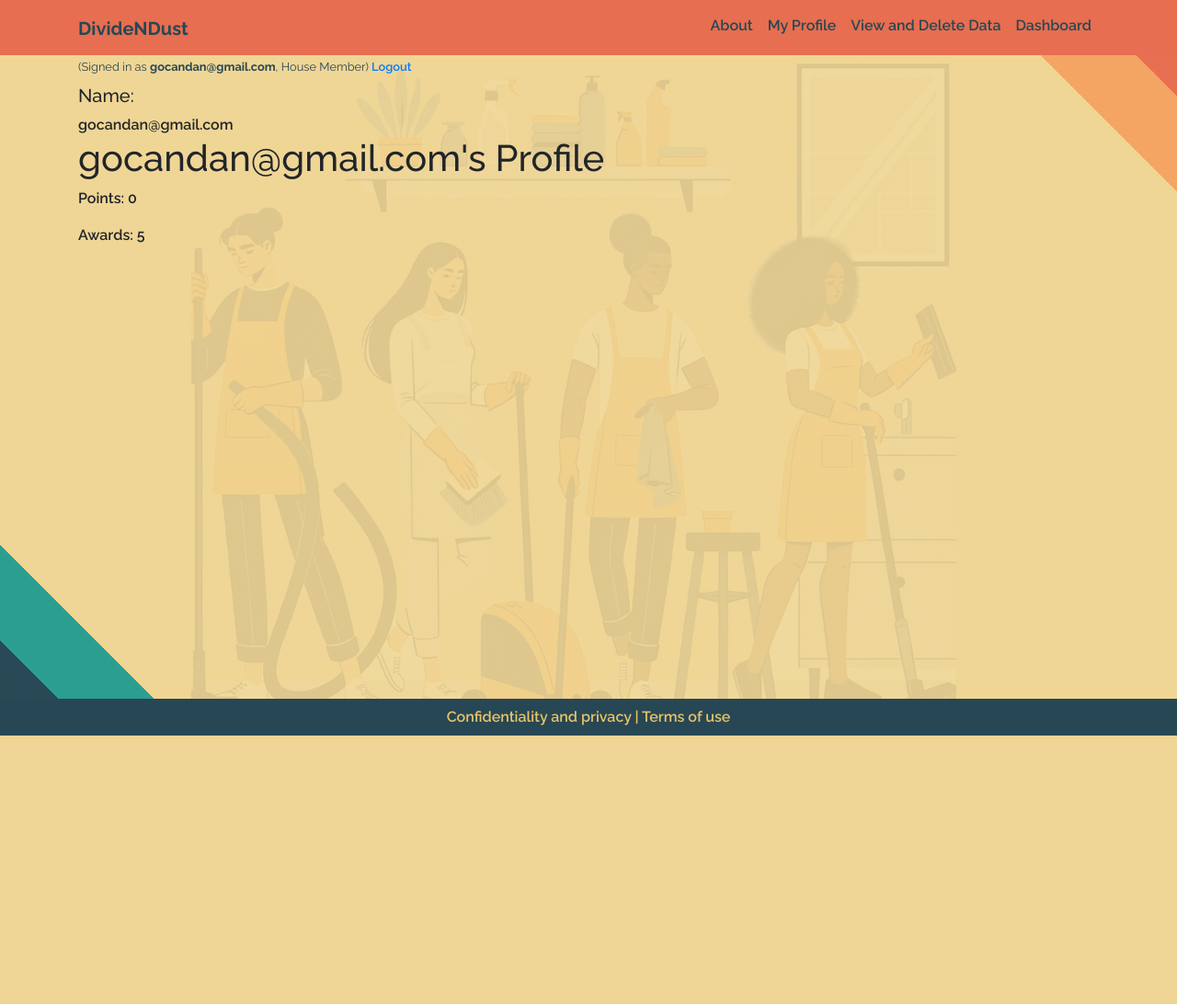
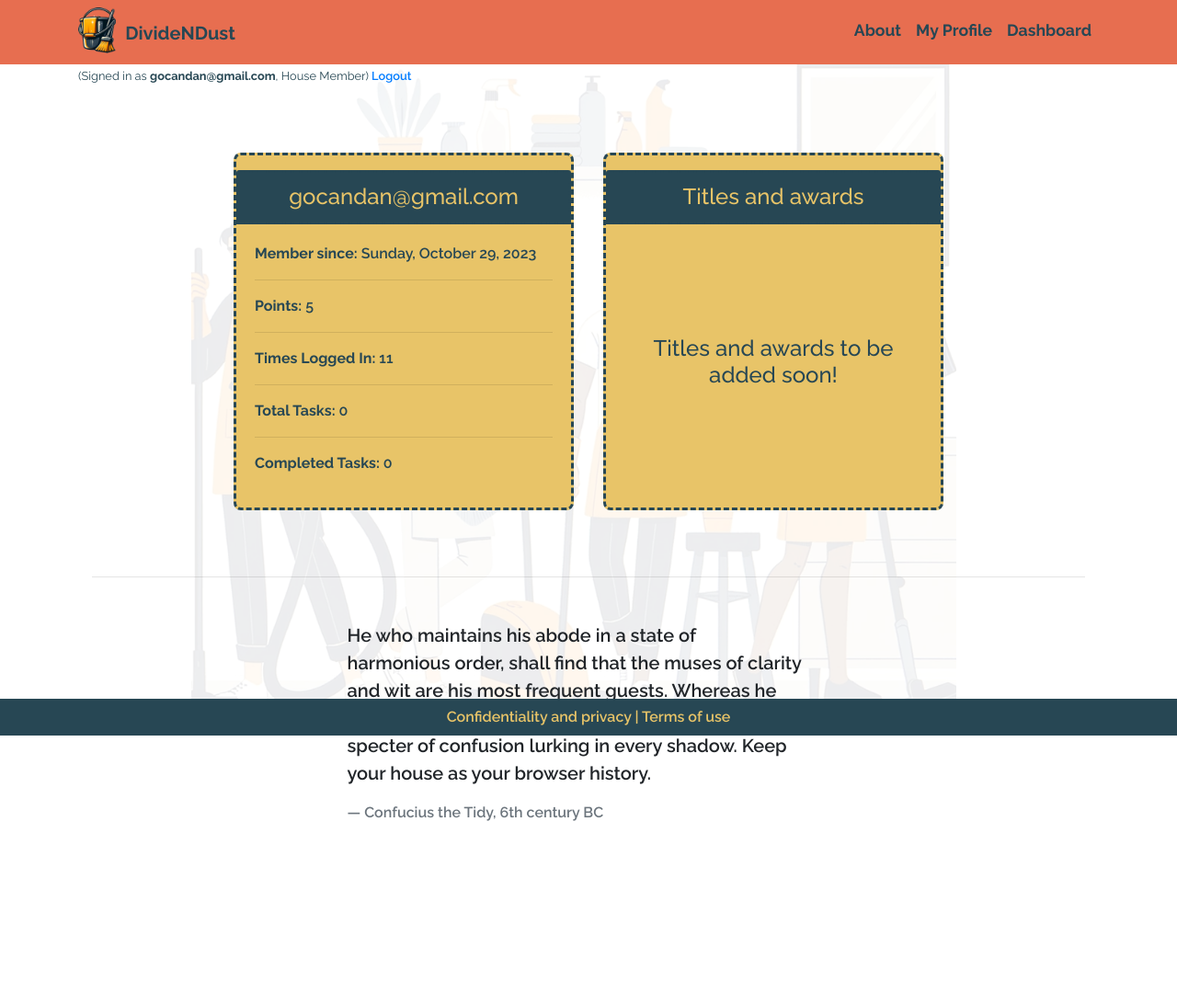
Before and after one commit to DanMGocan/cleandivide, a Flask app: page /profile/gocandan@gmail.com in a window 1280 px wide. Shown: the whole page at 92% size. Before the commit the page ends 800 px from the top, so only its background shows below. Run offline with Flask 3, Linux system fonts and the light colour scheme; a user stored in the database is signed in; data comes from the database, SQL or seed files in the repository; both versions use the stored data as it was after the commit; data that the repository does not hold is empty; some libraries are stand-ins or nearby versions.

Commit message:
Profile page done

```diff
--- a/static/css/main.css
+++ b/static/css/main.css
@@ -1,6 +1,8 @@
 * {
   font-family: 'Raleway', sans-serif;
   font-weight: 600;
+  box-sizing: border-box;
+
 }
 
 /* body::before {
@@ -52,6 +54,15 @@ body::after {
   background-repeat: no-repeat;
   opacity: 0.08;
   z-index: -1;
+}
+
+.flash-container {
+  position: fixed;
+  top: 10%;
+  left: 50%;
+  transform: translateX(-50%);
+  z-index: 1000;
+
 }
 
 .howitworks {
@@ -141,18 +152,28 @@ body::after {
 /* Font styles */
 .navbar-brand {
   font-weight: bold;
+  font-size: 1.25rem; /* Adjust the size as needed */
   color: var(--charcoal) !important;
 }
 
 .nav-link {
+  font-size: 1.1rem; /* Adjust the size as needed */
+  font-weight: bold;
   color: var(--charcoal) !important;
-  transition: color 0.3s ease-in-out, transform 0.3s ease-in-out;
+  border-top: 3px solid transparent;
+  border-bottom: 3px solid transparent;
+  transition: color 0.3s ease-in-out, transform 0.3s ease-in-out, border-color 0.3s ease-in-out;
 }
 
 .nav-link:hover {
-  color: var(--persian-green) !important;
-  transform: scale(1.2);
+  border-bottom: 3px solid var(--charcoal);
 }
+
+.navbar-logo {
+  height: 50px; /* Adjust the size as needed */
+  margin-right: 10px;
+}
+
 
 #signedAs {
   color: var(--charcoal)
--- a/static/css/profile.css
+++ b/static/css/profile.css
@@ -0,0 +1,27 @@
+.task-card {
+    color: var(--charcoal);
+    background-color: var(--saffron);
+    border-radius: 8px;
+    border: 3px dashed var(--charcoal);
+    transition: background-color 0.3s ease, color 0.3s ease, border 0.3s ease;
+}
+
+.task-card:hover {
+    background-color: var(--charcoal);
+    color: var(--saffron);
+}
+
+.task-card:hover .profile-card-header {
+    border-bottom: 1px solid var(--saffron);
+}
+
+.task-card:hover .complete-button {
+    background-color: var(--saffron);
+    color: var(--charcoal);
+}
+
+.profile-card-header {
+    border: 3px dashed var(--charcoal);
+    background-color: var(--charcoal);
+    color: var(--saffron);
+}
--- a/static/js/main.js
+++ b/static/js/main.js
@@ -73,13 +73,9 @@ handleScroll();
 document.addEventListener('DOMContentLoaded', (event) => {
     const flashMessages = document.querySelectorAll('.flash-message');
     flashMessages.forEach(flashMessage => {
-        // Initiate a fade out by transitioning the opacity to 0
-        flashMessage.style.transition = 'opacity 2.5s ease-in-out';
-        flashMessage.style.opacity = '0';
-
-        // Once the transition is complete, remove the element from the DOM
-        flashMessage.addEventListener('transitionend', () => {
+        // Set a timeout to remove the flash message after 3 seconds
+        setTimeout(() => {
             flashMessage.remove();
-        });
+        }, 2000);  // 3000 milliseconds = 3 seconds
     });
 });
--- a/templates/admin.html
+++ b/templates/admin.html
@@ -1,6 +1,8 @@
 {% extends "base.html" %}
 
 {% block content %}
+{% block title %}CleanDivide | Admin{% endblock %}
+
 
 <div class="container mt-5">
     <h1 class="mb-4"><strong>Total Completion Rates</strong></h1>
--- a/templates/base.html
+++ b/templates/base.html
@@ -19,7 +19,9 @@
     <!-- Fonts -->
     <link rel="preconnect" href="https://fonts.googleapis.com">
     <link rel="preconnect" href="https://fonts.gstatic.com" crossorigin>
-    <link href="https://fonts.googleapis.com/css2?family=Montserrat:wght@400;600;700&family=Quicksand:wght@500;600&family=Raleway:wght@400;500;600;700&display=swap" rel="stylesheet">
+    <link
+        href="https://fonts.googleapis.com/css2?family=Montserrat:wght@400;600;700&family=Quicksand:wght@500;600&family=Raleway:wght@400;500;600;700&display=swap"
+        rel="stylesheet">
 
     <link rel="stylesheet" href="https://cdnjs.cloudflare.com/ajax/libs/font-awesome/6.4.2/css/all.min.css">
 
@@ -29,8 +31,12 @@
 
 <body class="">
 
-    <nav class="navbar navbar-expand-md navbar-dark bg-primary fixed-top">
+    <nav class="navbar navbar-expand-md fixed-top py-2">
         <div class="container">
+            <!-- Logo Image -->
+            <a href="{{ url_for('main') }}">
+                <img src="../static/media/img/bucket_logo.png" alt="Logo" class="navbar-logo">
+            </a>
             <div class="d-flex flex-column">
                 <a class="navbar-brand font-weight-bold mb-0 pb-0" href="{{ url_for('main') }}">DivideNDust</a>
             </div>
@@ -39,7 +45,7 @@
                 <span class="navbar-toggler-icon"></span>
             </button>
             <div class="collapse navbar-collapse" id="navbarNav">
-                <ul class="navbar-nav ml-auto">
+                <ul class="navbar-nav ml-auto my-auto">
                     <!-- Added ml-auto to right-align the items -->
                     <li class="nav-item">
                         <a class="nav-link text-white" href="{{ url_for('about')}}">About</a>
@@ -48,14 +54,12 @@
                     <!-- Conditional to show login or logout, depending if the user is logged in -->
                     {% if current_user.is_authenticated %}
                     <li class="nav-item">
-                    <a class="nav-link text-white" href="{{ url_for('profile_bp.user_profile', user_id=user_id) }}">My Profile</a>
-                </li>
-                <li class="nav-item">
-                    <a class="nav-link text-white" href="/viewdata">View and Delete Data</a>
+                        <a class="nav-link text-white"
+                            href="{{ url_for('profile_bp.user_profile', user_id=user_id) }}">My Profile</a>
                     </li>
                     {% if is_table_owner %}
                     <li class="nav-item">
-                        <a class="nav-link text-white" href="{{ url_for("additems_bp.add_items")}}">Add items</a>
+                        <a class="nav-link text-white" href="/viewdata">View and Delete Data</a>
                     </li>
                     {% endif %}
                     <li class="nav-item">
@@ -72,11 +76,12 @@
             </div>
         </div>
     </nav>
-    <div style="height: 60px"> </div>
+    <div style="height: 70px"> </div>
 
     <div class="container py-0 my-0" id="signedAs">
         {% if current_user.is_authenticated %}
-        <small class="">(Signed in as <strong>{{ user_id }}</strong>, {{ table_owner_title }}) <a href="/logout">Logout</a></small>
+        <small class="">(Signed in as <strong>{{ user_id }}</strong>, {{ table_owner_title }}) <a
+                href="/logout">Logout</a></small>
         {% else %}
         <small class="">(You are not logged in)</small>
         {% endif %}
@@ -84,8 +89,8 @@
 
 
     <!-- Container for flash message -->
-    <div class="container mt-2 flash-container">
-        <div class="row">
+    <div class="container flash-container col-12 col-lg-6">
+        <div class="row mx-auto">
             {% with messages = get_flashed_messages(with_categories=true) %}
             {% if messages %}
             {% for category, message in messages %}
--- a/templates/index.html
+++ b/templates/index.html
@@ -1,6 +1,8 @@
 {% extends 'base.html' %}
+{% block title %}CleanDivide | Where chores meet red tape{% endblock %}
 
 {% block content %}
+
 {%block custom_css %}
 <link rel="stylesheet" href="{{ url_for('static', filename= 'css/index.css') }}">
 
--- a/templates/profile.html
+++ b/templates/profile.html
@@ -5,11 +5,50 @@
 {% endblock %}
 
 {% block content %}
+<div class="container mt-5">
+    <div class="row d-flex justify-content-center flex-wrap">
+        <div class="card task-card my-4 mx-3 col-4 px-0 pt-3">
+            <!-- Set max-width to make card narrower -->
+            <div class="card-header profile-card-header text-center mx-0 px-0">
+                <h4 class="card-title my-auto ">{{ user['username'] }}</h4>
+            </div>
+            <div class="card-body">
+                <p class="card-text">
+                    <strong>Member since:</strong> {{ (user['first_login']) }}
+                    <hr>
+                    <strong>Points:</strong> {{ user['points'] }}
+                    <hr>
+                    <strong>Times Logged In:</strong> {{ user['times_logged'] }}
+                    <hr>
+                    <strong>Total Tasks:</strong> {{ total_tasks }}
+                    <hr>
+                    <strong>Completed Tasks:</strong> {{ completed_tasks }}
+                </p>
+            </div>
+        </div>
 
-<h5>Name: </h5> {{ user_id }}
-<h1>{{ user.username }}'s Profile</h1>
-<p>Points: {{ user.points }}</p>
-<p>Awards: {{ user.awards }}</p>
+        <div class="card task-card my-4 mx-3 col-4 px-0 pt-3">
+            <div class="card-header profile-card-header text-center mx-0 px-0">
+                <h4 class="card-title my-auto ">Titles and awards</h4>
+            </div>
+            <div class="card-body my-auto d-flex justify-content-center align-items-center">
+                <p class="card-text">
+                    <h4 class="text-center">Titles and awards to be added soon!</h4>
+                </p>
+            </div>
+        </div>
+    </div>
+    <hr class="my-5">
+
+    <div class="row col-12 d-flex justify-content-center align-items-center mt-5 profile-quote">
+        <blockquote cite="Human Person" class=" blockquote col-md-6">
+            <p>He who maintains his abode in a state of harmonious order, shall find that the muses of clarity
+                and wit are his most frequent guests. Whereas he who dwells amidst chaos, shall find naught
+                but the specter of confusion lurking in every shadow. Keep your house as your browser history.</p>
+            <footer class="blockquote-footer">Confucius the Tidy, 6th century BC</footer>
+        </blockquote>
+    </div>
+</div>
 
 
 {% endblock%}
--- a/views/additems.py
+++ b/views/additems.py
@@ -125,7 +125,7 @@ def add_flatmate():
         conn = get_db_connection()
         try:
             # Check if flatmate already exists
-            existing_flatmate = conn.execute('SELECT email FROM flatmates WHERE email = ?', (flatmate_email,)).fetchone()
+            existing_flatmate = conn.execute('SELECT email FROM flatmates WHERE email = ? AND user_id = ?', (flatmate_email, user_id)).fetchone()
             if existing_flatmate:
                 flash('Flatmate already exists and cloning is but a distant dream!', 'danger')
                 return redirect(url_for('main'))  # Redirect to user's dashboard
--- a/views/dashboard.py
+++ b/views/dashboard.py
@@ -48,7 +48,13 @@ def dashboard():
     row = cursor.fetchone()
     times_logged = row['times_logged']
 
-
+    # Check if daily bonus collected #
+    cursor.execute(
+        "SELECT * FROM daily_bonus WHERE user_id = ? AND date = ?",
+        (user_id, datetime.now().date().isoformat())
+    )
+    already_clicked = cursor.fetchone()
+    print(already_clicked)
 
     # Ensure rows are returned as dictionaries, not tuples
     cursor.row_factory = sqlite3.Row
@@ -67,12 +73,12 @@ def dashboard():
             flatmates_tasks_today=[],
             own_tasks_tomorrow=[],
             today_date=today_date,
-            times_logged=times_logged
+            times_logged=times_logged,
+            already_clicked=already_clicked
             )
 
     if task_table_created == False and table_owner_status == True:
         return redirect(url_for("additems_bp.add_items"))
-
 
     table_owner = table_owner_row['table_owner']
 
@@ -111,7 +117,8 @@ def dashboard():
         flatmates_tasks_today=flatmates_tasks_today,
         own_tasks_tomorrow=own_tasks_tomorrow,
         power_costs=power_costs,
-        today_date = today_date
+        today_date = today_date,
+        already_clicked=already_clicked
     )
 
 @dashboard_bp.route("/dashboard_monthly", methods=["GET", "POST"])
--- a/views/profile.py
+++ b/views/profile.py
@@ -4,13 +4,13 @@ from flask_login import login_required
 from models import get_db_connection
 from context_processors import get_table_owner_status
 from flask_mail import Mail
+from datetime import datetime
 
 profile_bp = Blueprint('profile_bp', __name__)
-
+#TODO: Add tasks completed, tasks assigned,
 @profile_bp.route('/profile/<user_id>')
 @login_required
 def user_profile(user_id):
-    #user_id = session["user_id"]
     conn = get_db_connection()
     cursor = conn.cursor()
 
@@ -18,20 +18,48 @@ def user_profile(user_id):
     user_data = cursor.fetchone()
 
     if user_data is None:
+        conn.close()
         abort(404)  # User not found
     else:
-        # Here, user_data will be a tuple containing the user's information.
-        # You might want to convert it to a dictionary for easier access in the template.
+        # Convert the first_login string to a datetime object
+        first_login_datetime = datetime.strptime(user_data['first_login'], '%Y-%m-%d %H:%M:%S.%f')
+
+         # Now format the datetime object to a string
+        formatted_first_login = first_login_datetime.strftime('%A, %B %d, %Y')
 
         user_dict = {
             'id': user_data[0],
             'username': user_data[1],
-            'table_ower': user_data[5],
-            'points': user_data[6],
-            'awards': user_data[7]
+            'table_owner': user_data[5],
+            'points': user_data[7],
+            'awards': user_data[8],
+            'first_login': formatted_first_login,
+            'times_logged': user_data[4]
         }
 
-        return render_template('profile.html', user=user_dict)
+        # Get the total tasks assigned to the user
+        cursor.execute(
+            "SELECT COUNT(*) FROM task_table WHERE task_owner = ?",
+            (user_id,)
+        )
+        total_tasks = cursor.fetchone()[0]
+
+        # Get the total tasks completed by the user
+        cursor.execute(
+            "SELECT COUNT(*) FROM task_table WHERE task_owner = ? AND task_complete = 1",
+            (user_id,)
+        )
+        completed_tasks = cursor.fetchone()[0]
+
+        conn.close()
+
+        return render_template(
+            'profile.html',
+            user=user_dict,
+            total_tasks=total_tasks,
+            completed_tasks=completed_tasks
+        )
+
 
 def purchase_tools(total_points):
     points_based_awards = {}
```
Also changed, not shown: TODO.md (+1 -0 lines), templates/add.html (+8 -9 lines), templates/dashboard.html (+52 -37 lines), database.db, static/media/img/bucket_logo.png (added), static/media/img/profilepicture.png (added), 1 other file. Lines whose indentation alone changed are shown as unchanged.
